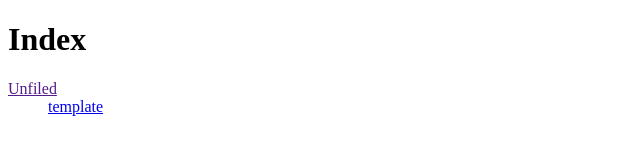
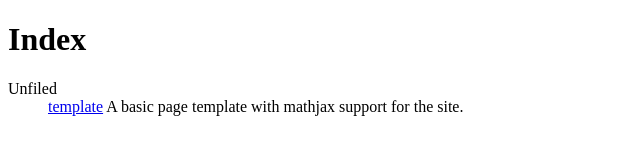
Before and after one commit to abrivious/abrivious.github.io, a plain HTML site: page index.html in a window 1280 px wide. Shown: the whole page, without its empty margins (0-640 px from the left). Drawn offline with Linux system fonts and the light colour scheme.

Commit message:
Update index.html

```diff
--- a/index.html
+++ b/index.html
@@ -7,8 +7,8 @@
   <body>
     <h1>Index</h1>
     <dl>
-      <dt><a href="">Unfiled</a></dt>
-      <dd><a href="pages/template.html">template</a></dd>
+      <dt>Unfiled</dt>
+      <dd><a href="pages/template.html">template</a> A basic page template with mathjax support for the site.</dd>
     </dl>
   </body>
 </html>
```
